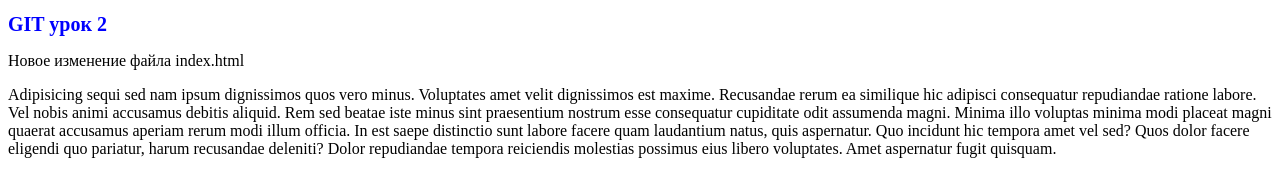
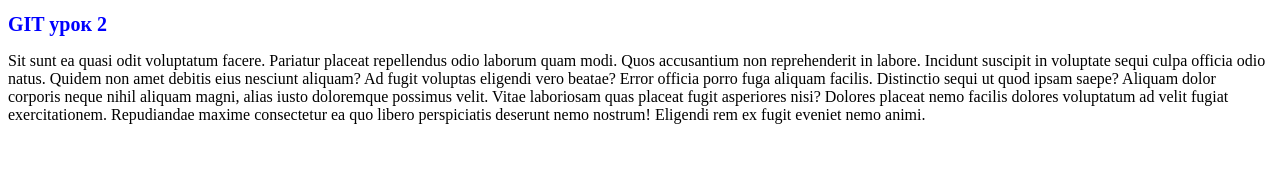
Before and after one commit to Olegxus/my-site, a plain HTML site: page index.html in a window 1280 px wide. Drawn offline with Linux system fonts and the light colour scheme.

Commit message:
third commit

```diff
--- a/index.html
+++ b/index.html
@@ -8,10 +8,7 @@
 <body>
 	<h1>GIT урок 2</h1>
 	<p>
-		Новое изменение файла index.html
-	</p>
-	<p>
-		Adipisicing sequi sed nam ipsum dignissimos quos vero minus. Voluptates amet velit dignissimos est maxime. Recusandae rerum ea similique hic adipisci consequatur repudiandae ratione labore. Vel nobis animi accusamus debitis aliquid. Rem sed beatae iste minus sint praesentium nostrum esse consequatur cupiditate odit assumenda magni. Minima illo voluptas minima modi placeat magni quaerat accusamus aperiam rerum modi illum officia. In est saepe distinctio sunt labore facere quam laudantium natus, quis aspernatur. Quo incidunt hic tempora amet vel sed? Quos dolor facere eligendi quo pariatur, harum recusandae deleniti? Dolor repudiandae tempora reiciendis molestias possimus eius libero voluptates. Amet aspernatur fugit quisquam.
+		Sit sunt ea quasi odit voluptatum facere. Pariatur placeat repellendus odio laborum quam modi. Quos accusantium non reprehenderit in labore. Incidunt suscipit in voluptate sequi culpa officia odio natus. Quidem non amet debitis eius nesciunt aliquam? Ad fugit voluptas eligendi vero beatae? Error officia porro fuga aliquam facilis. Distinctio sequi ut quod ipsam saepe? Aliquam dolor corporis neque nihil aliquam magni, alias iusto doloremque possimus velit. Vitae laboriosam quas placeat fugit asperiores nisi? Dolores placeat nemo facilis dolores voluptatum ad velit fugiat exercitationem. Repudiandae maxime consectetur ea quo libero perspiciatis deserunt nemo nostrum! Eligendi rem ex fugit eveniet nemo animi.
 	</p>
 
 </body>
```
Also changed, not shown: 1 other file.
